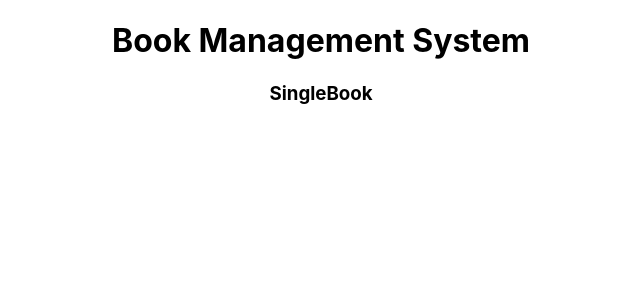
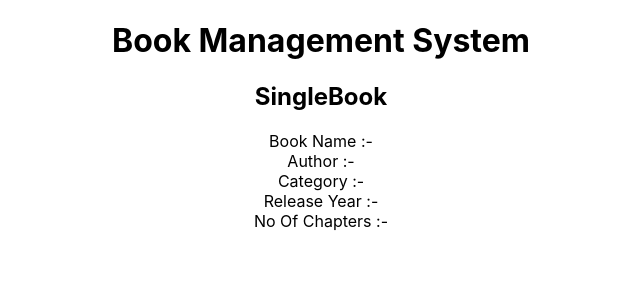
Before and after one commit to ankitsng0007/AnkitRepo, a React (Create React App) app in the folder RCT-211/Day-7/book_management_system/: page /books/1 in a window 1280 px wide. Shown: the top 300 px of the page, without its empty margins (319-959 px from the left). Built offline with nearby package versions, Linux system fonts and the light colour scheme.

Commit message:
File added

```diff
--- a/RCT-211/Day-7/book_management_system/src/Pages/SingleBook.jsx
+++ b/RCT-211/Day-7/book_management_system/src/Pages/SingleBook.jsx
@@ -14,10 +14,15 @@ function SingleBook() {
       console.log(book);
       book && setCurrentBook(book);
     }
-  },[id]);
+  },[id,books]);
   return (
     <div>
-      <h3>SingleBook</h3>
+      <h2>SingleBook</h2>
+      <div>Book Name :- {currentBook.book_name}</div>
+      <div>Author :- {currentBook.author}</div>
+      <div>Category :- {currentBook.category}</div>
+      <div>Release Year :- {currentBook.release_year}</div>
+      <div>No Of Chapters :- {currentBook.no_of_chapters}</div>
     </div>
   );
 }
```
